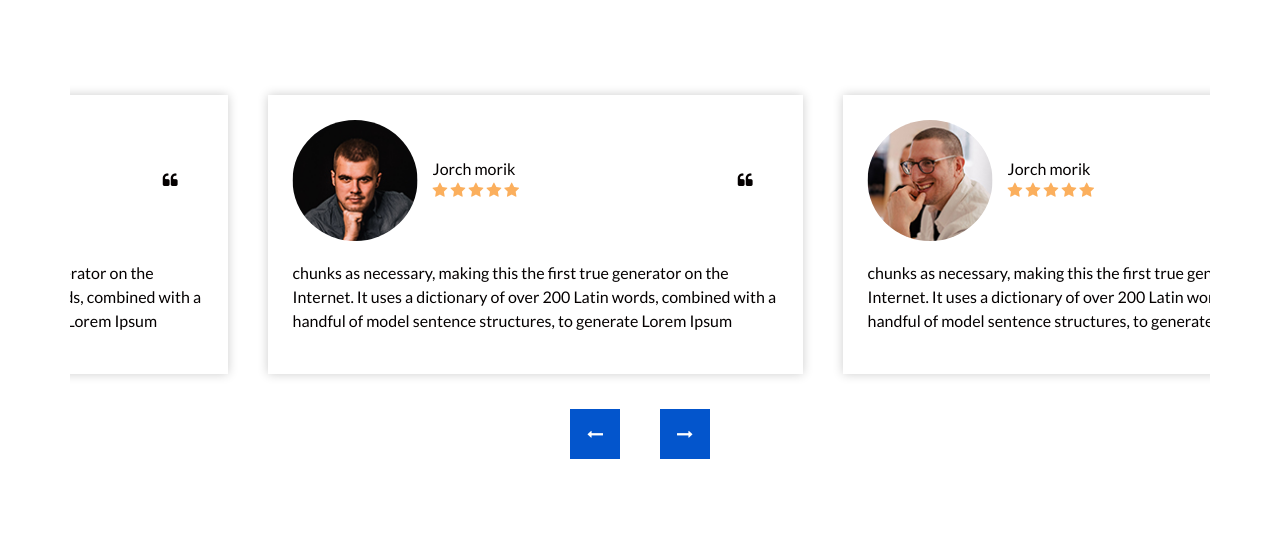
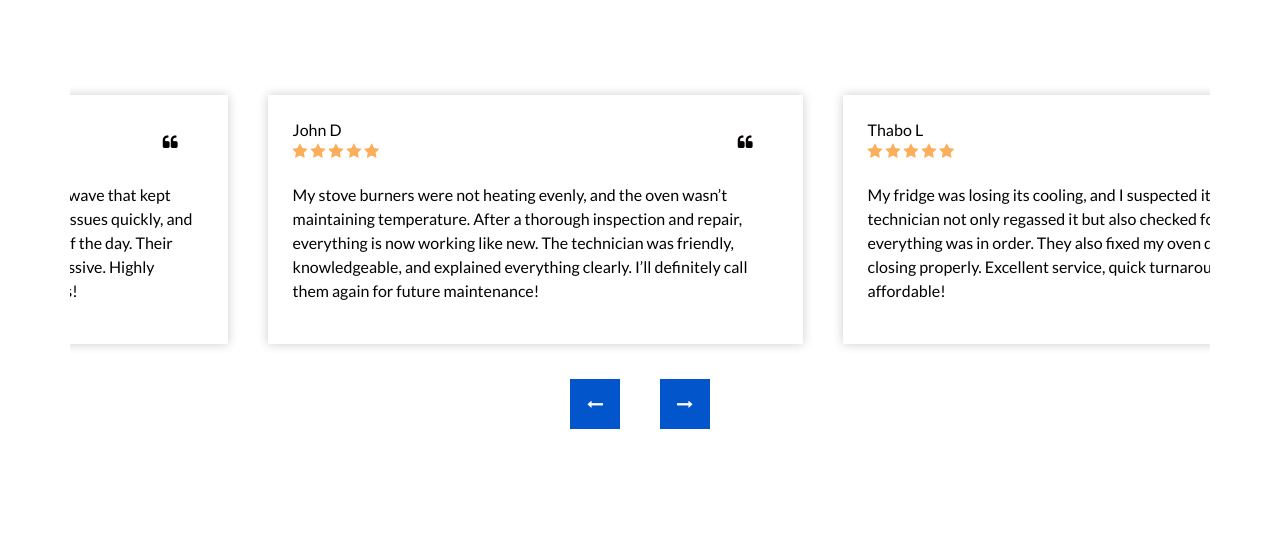
Before and after one commit to tawandamadziya/parepairs, a plain HTML site: page index.html in a window 1280 px wide. Shown: the part 3168-3714 px from the top of the page. Drawn offline with nearby package versions, Linux system fonts and the light colour scheme; some packages are replaced by stand-ins of ours.

Commit message:
added reviews

```diff
--- a/index.html
+++ b/index.html
@@ -291,13 +291,11 @@
           <div class="item">
             <div class="box">
               <div class="client_id">
-                <div class="img-box">
-                  <img src="images/client-1.jpg" alt="">
-                </div>
+
                 <div class="client_detail">
                   <div class="client_info">
                     <h6>
-                      Jorch morik
+                      Sarah M
                     </h6>
                     <i class="fa fa-star" aria-hidden="true"></i>
                     <i class="fa fa-star" aria-hidden="true"></i>
@@ -310,7 +308,7 @@
               </div>
               <div class="client_text">
                 <p>
-                  chunks as necessary, making this the first true generator on the Internet. It uses a dictionary of over 200 Latin words, combined with a handful of model sentence structures, to generate Lorem Ipsum
+                  I had a faulty fridge that wasn’t cooling and a microwave that kept sparking. The team arrived on time, diagnosed the issues quickly, and had both appliances working perfectly by the end of the day. Their professionalism and attention to detail were impressive. Highly recommend their services for any appliance repairs!
                 </p>
               </div>
             </div>
@@ -318,13 +316,11 @@
           <div class="item">
             <div class="box">
               <div class="client_id">
-                <div class="img-box">
-                  <img src="images/client-2.jpg" alt="">
-                </div>
+
                 <div class="client_detail">
                   <div class="client_info">
                     <h6>
-                      Jorch morik
+                      John D
                     </h6>
                     <i class="fa fa-star" aria-hidden="true"></i>
                     <i class="fa fa-star" aria-hidden="true"></i>
@@ -337,7 +333,7 @@
               </div>
               <div class="client_text">
                 <p>
-                  chunks as necessary, making this the first true generator on the Internet. It uses a dictionary of over 200 Latin words, combined with a handful of model sentence structures, to generate Lorem Ipsum
+                  My stove burners were not heating evenly, and the oven wasn’t maintaining temperature. After a thorough inspection and repair, everything is now working like new. The technician was friendly, knowledgeable, and explained everything clearly. I’ll definitely call them again for future maintenance!
                 </p>
               </div>
             </div>
@@ -345,13 +341,10 @@
           <div class="item">
             <div class="box">
               <div class="client_id">
-                <div class="img-box">
-                  <img src="images/client-1.jpg" alt="">
-                </div>
                 <div class="client_detail">
                   <div class="client_info">
                     <h6>
-                      Jorch morik
+                      Thabo L
                     </h6>
                     <i class="fa fa-star" aria-hidden="true"></i>
                     <i class="fa fa-star" aria-hidden="true"></i>
@@ -364,7 +357,7 @@
               </div>
               <div class="client_text">
                 <p>
-                  chunks as necessary, making this the first true generator on the Internet. It uses a dictionary of over 200 Latin words, combined with a handful of model sentence structures, to generate Lorem Ipsum
+                  My fridge was losing its cooling, and I suspected it needed a regas. The technician not only regassed it but also checked for leaks to ensure everything was in order. They also fixed my oven door, which wasn’t closing properly. Excellent service, quick turnaround, and very affordable!
                 </p>
               </div>
             </div>
@@ -372,13 +365,10 @@
           <div class="item">
             <div class="box">
               <div class="client_id">
-                <div class="img-box">
-                  <img src="images/client-2.jpg" alt="">
-                </div>
                 <div class="client_detail">
                   <div class="client_info">
                     <h6>
-                      Jorch morik
+                      Nomsa K
                     </h6>
                     <i class="fa fa-star" aria-hidden="true"></i>
                     <i class="fa fa-star" aria-hidden="true"></i>
@@ -391,7 +381,7 @@
               </div>
               <div class="client_text">
                 <p>
-                  chunks as necessary, making this the first true generator on the Internet. It uses a dictionary of over 200 Latin words, combined with a handful of model sentence structures, to generate Lorem Ipsum
+                  I was struggling with a microwave that kept turning off mid-use and a stove that had a broken knob. The team came through, fixed both appliances, and even gave me tips on how to maintain them. Their service was efficient, and they left everything clean and tidy. I’m very happy with the results!
                 </p>
               </div>
             </div>
```
